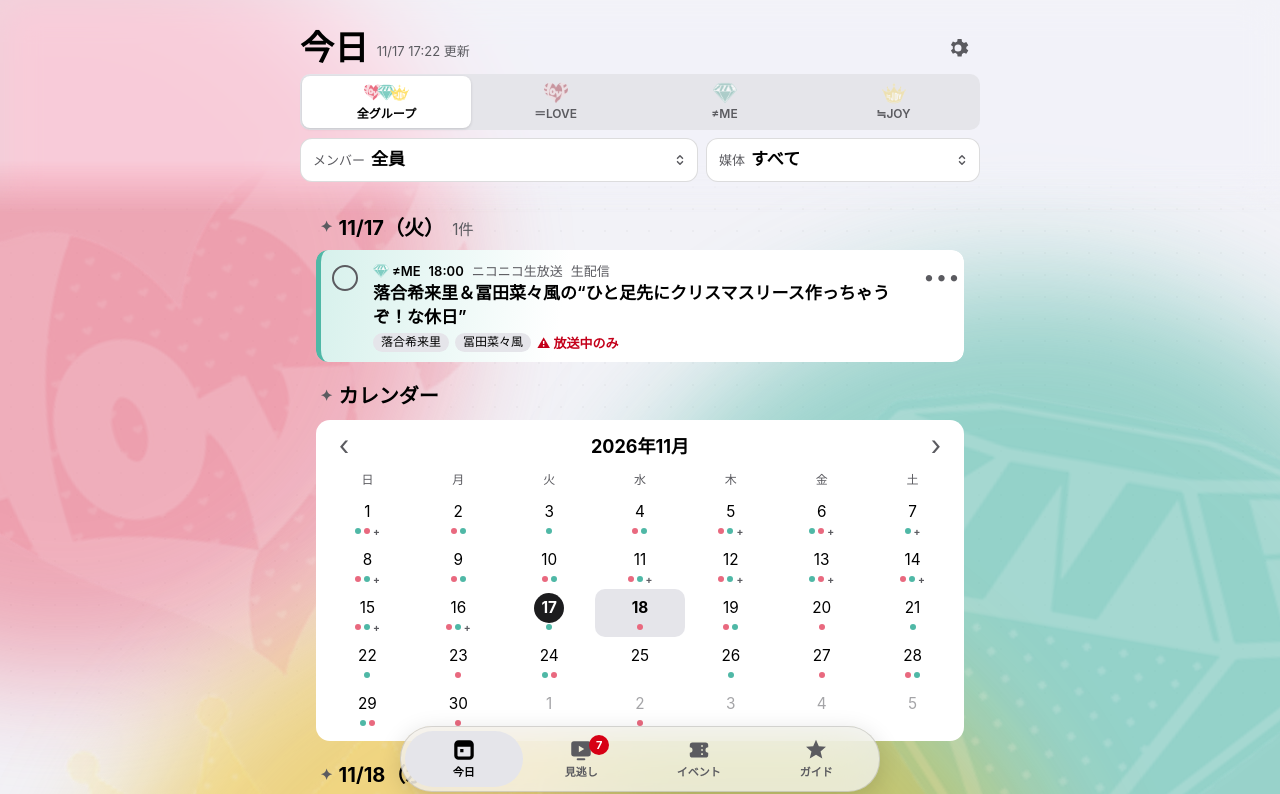
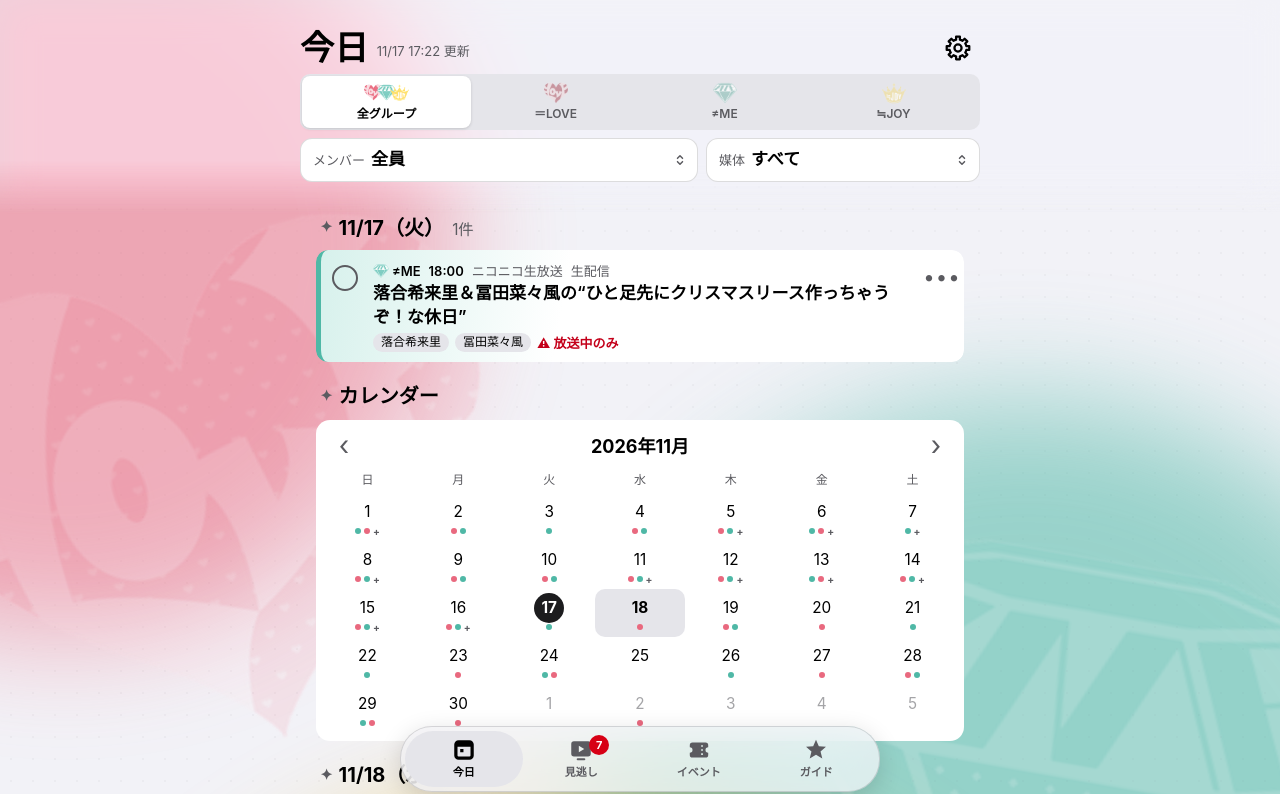
Before and after one commit to talkingduck106/inojiminogasi-checker, a plain HTML site: page index.html in a window 1280 px wide. Shown: the top 794 px of the page. Drawn offline with Linux system fonts and the light colour scheme.

Commit message:
Add files via upload

```diff
--- a/app.css
+++ b/app.css
@@ -63,6 +63,7 @@ h1 { font-size: 1.65rem; font-weight: 700; margin: 0; letter-spacing: .01em; }
 .updated { flex: 1; font-size: .765rem; color: var(--label2); padding-top: .5em; }
 .iconbtn { min-width: 44px; min-height: 44px; display: grid; place-items: center; border-radius: 22px; }
 .iconbtn svg { width: 24px; height: 24px; fill: var(--label2); }
+.iconbtn svg.gear { width: 26px; height: 26px; fill: none; stroke: var(--label); stroke-width: 2.1; stroke-linejoin: round; }
 .iconbtn.small { min-width: 44px; min-height: 44px; font-size: .9rem; color: inherit; }
 
 /* グループ切り替え（セグメントコントロール） */
@@ -333,19 +334,20 @@ details.fold[open] .chev { transform: rotate(90deg); }
 .menu button.danger { color: var(--red); }
 
 /* ================= イコノイジョイの遊び ================= */
-body { background: var(--bg); }
+body { background: var(--bg); position: relative; min-height: 100vh; }
 .bar, main, .tabbar { position: relative; z-index: 1; }
 .bar { position: sticky; z-index: 10; }
 .tabbar { position: fixed; z-index: 15; }
 
 /* 背景：グループ色のやわらかいにじみ＋ロゴの水玉に合わせたドット＋大きなロゴの透かし */
-.decor { position: fixed; inset: 0; z-index: 0; pointer-events: none; overflow: hidden; }
+/* 中身と一緒にスクロールする（ページ全体の高さに広がる） */
+.decor { position: absolute; inset: 0; z-index: 0; pointer-events: none; overflow: hidden; }
 .decor::before { /* 水玉 */
   content: ""; position: absolute; inset: 0; opacity: .5;
   background-image: radial-gradient(var(--dot) 1.4px, transparent 1.6px);
   background-size: 22px 22px;
-  -webkit-mask-image: linear-gradient(180deg, transparent 0%, #000 25%, #000 75%, transparent 100%);
-  mask-image: linear-gradient(180deg, transparent 0%, #000 25%, #000 75%, transparent 100%);
+  -webkit-mask-image: linear-gradient(180deg, transparent 0, #000 260px);
+  mask-image: linear-gradient(180deg, transparent 0, #000 260px);
 }
 .decor .blob { position: absolute; border-radius: 50%; filter: blur(60px); opacity: .55; }
 .decor .mark { position: absolute; opacity: .13; }
@@ -378,6 +380,8 @@ body { background: var(--bg); }
 /* 空のときの表示にロゴ */
 .empty-art { display: flex; flex-direction: column; align-items: center; gap: 8px; padding: 18px 0 6px; color: var(--label2); font-size: .9rem; }
 .empty-art img { width: 56px; height: 56px; object-fit: contain; opacity: .85; }
+.empty-art .trio { display: flex; }
+.empty-art .trio img { width: 40px; height: 40px; margin: 0 -2px; }
 
 /* 上の操作部分：色で区切らず、下に向かって透明になるぼかし（HIG：スクロールの端の効果）。背景の色がそのまま上まで続く */
 @supports (backdrop-filter: blur(1px)) or (-webkit-backdrop-filter: blur(1px)) {
--- a/app.js
+++ b/app.js
@@ -172,19 +172,37 @@ function tintOf(g) { return `var(--${g})`; }
 const LOGO = k => `logos/${k}.png`;
 function logoImg(k, cls = '') { return `<img src="${LOGO(k)}" alt="" class="${cls}" loading="lazy">`; }
 
-/** 背景の飾り：選んだグループの色とロゴ。全グループなら3色 */
+/** 背景の飾り：選んだグループの色とロゴ。全グループなら3色。
+ *  ページの長さに合わせて模様を縦に繰り返し、中身と一緒にスクロールさせる */
 function renderDecor() {
   const g = store.ui.group;
   const keys = g === 'all' ? ['il', 'nm', 'nj'] : [g];
+  const vh = window.innerHeight;
+  const tiles = Math.max(1, Math.ceil(document.body.scrollHeight / vh));
+  const key = `${g}:${tiles}`;
+  if ($('decor').dataset.k === key) return; // 変化がなければ作り直さない
   const pos = keys.length === 1
     ? [{ x: 62, y: 58, s: 92, r: -14 }]
     : [{ x: -6, y: 18, s: 46, r: -16 }, { x: 58, y: 44, s: 50, r: 10 }, { x: 4, y: 72, s: 48, r: 8 }];
-  const blobs = (keys.length === 1 ? [keys[0], keys[0]] : keys).map((k, i) =>
-    `<span class="blob" style="background:var(--${k});width:${60 + i * 10}vw;height:${60 + i * 10}vw;left:${[ -25, 45, 5 ][i]}vw;top:${[ -12, 35, 70 ][i]}vh"></span>`).join('');
-  const marks = keys.map((k, i) => `<img class="mark" src="${LOGO(k)}" alt="" style="left:${pos[i].x}vw;top:${pos[i].y}vh;width:${pos[i].s}vw;transform:rotate(${pos[i].r}deg)">`).join('');
-  const html = blobs + marks;
-  if ($('decor').dataset.k !== g) { $('decor').innerHTML = html; $('decor').dataset.k = g; }
+  let html = '';
+  for (let t = 0; t < tiles; t++) {
+    const top = t * vh;               // この1画面分の上端（px）
+    const flip = t % 2 === 1;          // 奇数枚目は左右反転して単調にしない
+    const X = (x, wv) => flip ? 100 - x - wv : x;
+    (keys.length === 1 ? [keys[0], keys[0]] : keys).forEach((k, i) => {
+      const wv = 60 + i * 10;
+      html += `<span class="blob" style="background:var(--${k});width:${wv}vw;height:${wv}vw;left:${X([-25, 45, 5][i], wv)}vw;top:${top + [-12, 35, 70][i] * vh / 100}px"></span>`;
+    });
+    keys.forEach((k, i) => {
+      const p = pos[i];
+      html += `<img class="mark" src="${LOGO(k)}" alt="" style="left:${X(p.x, p.s)}vw;top:${top + p.y * vh / 100}px;width:${p.s}vw;transform:rotate(${flip ? -p.r : p.r}deg)">`;
+    });
+  }
+  $('decor').innerHTML = html;
+  $('decor').dataset.k = key;
 }
+// 中身の長さが変わったら（読み込み・タブ切替・折りたたみ）背景を伸ばす
+new ResizeObserver(() => { if (DATA) renderDecor(); }).observe(document.body);
 
 function render() {
   if (!DATA) return;
@@ -206,7 +224,7 @@ function render() {
   if (store.ui.tab === 'guide') { for (const b of document.querySelectorAll('#tabbar button')) b.setAttribute('aria-selected', String(b.dataset.tab === store.ui.tab)); renderGuide(now); return; }
   if (store.ui.group !== 'all' && !DATA.groups.some(g => g.key === store.ui.group)) {
     renderTabs(); renderDecor();
-    $('main').innerHTML = `<div class="empty-art" style="padding-top:48px">${logoImg('nj')}<span>≒JOYはまだ公式サイトの情報を読み込んでいない。<br>公式サイトのURLを設定すると、ここに表示される。</span></div>`;
+    $('main').innerHTML = `<div class="empty-art" style="padding-top:48px">${logoImg('nj')}<span>≒JOYの情報はまだ読み込まれていない。<br>次の自動更新（朝5時台・夜0時台）で表示される。</span></div>`;
     $('vodBadge').hidden = true;
     for (const b of document.querySelectorAll('#tabbar button')) b.setAttribute('aria-selected', String(b.dataset.tab === store.ui.tab));
     return;
@@ -314,8 +332,11 @@ function calendarHtml(cs, now, today) {
 }
 
 function emptyArt(text) {
-  const k = store.ui.group === 'all' ? ['il', 'nm', 'nj'][new Date().getDate() % 3] : store.ui.group;
-  return `<div class="empty-art">${logoImg(k)}<span>${esc(text)}</span></div>`;
+  // 全グループのときは3つのロゴを並べる（どれか1つだと、そのグループの話に見えてしまう）
+  const art = store.ui.group === 'all'
+    ? `<span class="trio">${logoImg('il')}${logoImg('nm')}${logoImg('nj')}</span>`
+    : logoImg(store.ui.group);
+  return `<div class="empty-art">${art}<span>${esc(text)}</span></div>`;
 }
 function sectionHead(title, n, raw) {
   return `<div class="section-h"><h2>${esc(title)}</h2><span class="count">${raw ? esc(n) : n + '件'}</span></div>`;
--- a/index.html
+++ b/index.html
@@ -24,7 +24,7 @@
     <h1 id="title">今日</h1>
     <span class="updated" id="updated"></span>
     <button class="iconbtn" id="openSettings" aria-label="設定">
-      <svg viewBox="0 0 24 24" aria-hidden="true"><path d="M12 15.5a3.5 3.5 0 1 1 0-7 3.5 3.5 0 0 1 0 7Zm8.3-2.4.1-1.1-.1-1.1 2-1.6-2-3.4-2.4 1a8 8 0 0 0-1.9-1.1L15.6 3h-4l-.4 2.5c-.7.3-1.3.6-1.9 1.1l-2.4-1-2 3.4 2 1.6-.1 1.1.1 1.1-2 1.6 2 3.4 2.4-1c.6.5 1.2.8 1.9 1.1l.4 2.5h4l.4-2.5c.7-.3 1.3-.6 1.9-1.1l2.4 1 2-3.4-2-1.6Z"/></svg>
+      <svg class="gear" viewBox="0 0 24 24" aria-hidden="true"><path d="M10.25 4.30L10.25 1.60L13.75 1.60L13.75 4.30A7.9 7.9 0 0 1 16.21 5.32L18.12 3.41L20.59 5.88L18.68 7.79A7.9 7.9 0 0 1 19.70 10.25L22.40 10.25L22.40 13.75L19.70 13.75A7.9 7.9 0 0 1 18.68 16.21L20.59 18.12L18.12 20.59L16.21 18.68A7.9 7.9 0 0 1 13.75 19.70L13.75 22.40L10.25 22.40L10.25 19.70A7.9 7.9 0 0 1 7.79 18.68L5.88 20.59L3.41 18.12L5.32 16.21A7.9 7.9 0 0 1 4.30 13.75L1.60 13.75L1.60 10.25L4.30 10.25A7.9 7.9 0 0 1 5.32 7.79L3.41 5.88L5.88 3.41L7.79 5.32A7.9 7.9 0 0 1 10.25 4.30Z"/><circle cx="12" cy="12" r="3.3"/></svg>
     </button>
   </div>
   <div class="segmented" id="groupTabs" role="tablist" aria-label="グループ"></div>
--- a/sw.js
+++ b/sw.js
@@ -1,6 +1,6 @@
 // オフラインでも開けるようにする仕組み（Service Worker）
 // 画面のファイルは保存しておき、データ(data.json)は毎回取りに行って、取れなければ保存分を使う
-const CACHE = 'oshi-v11';
+const CACHE = 'oshi-v12';
 const SHELL = ['./', 'index.html', 'app.css', 'app.js', 'manifest.webmanifest', 'icons/icon-180.png', 'icons/icon-512.png', 'logos/il.png', 'logos/nm.png', 'logos/nj.png', 'logos/ch.png'];
 self.addEventListener('install', e => { e.waitUntil(caches.open(CACHE).then(c => c.addAll(SHELL))); self.skipWaiting(); });
 self.addEventListener('activate', e => {
```
Also changed, not shown: config/members.json (+5 -6 lines), scraper/scrape.mjs (+5 -2 lines).
